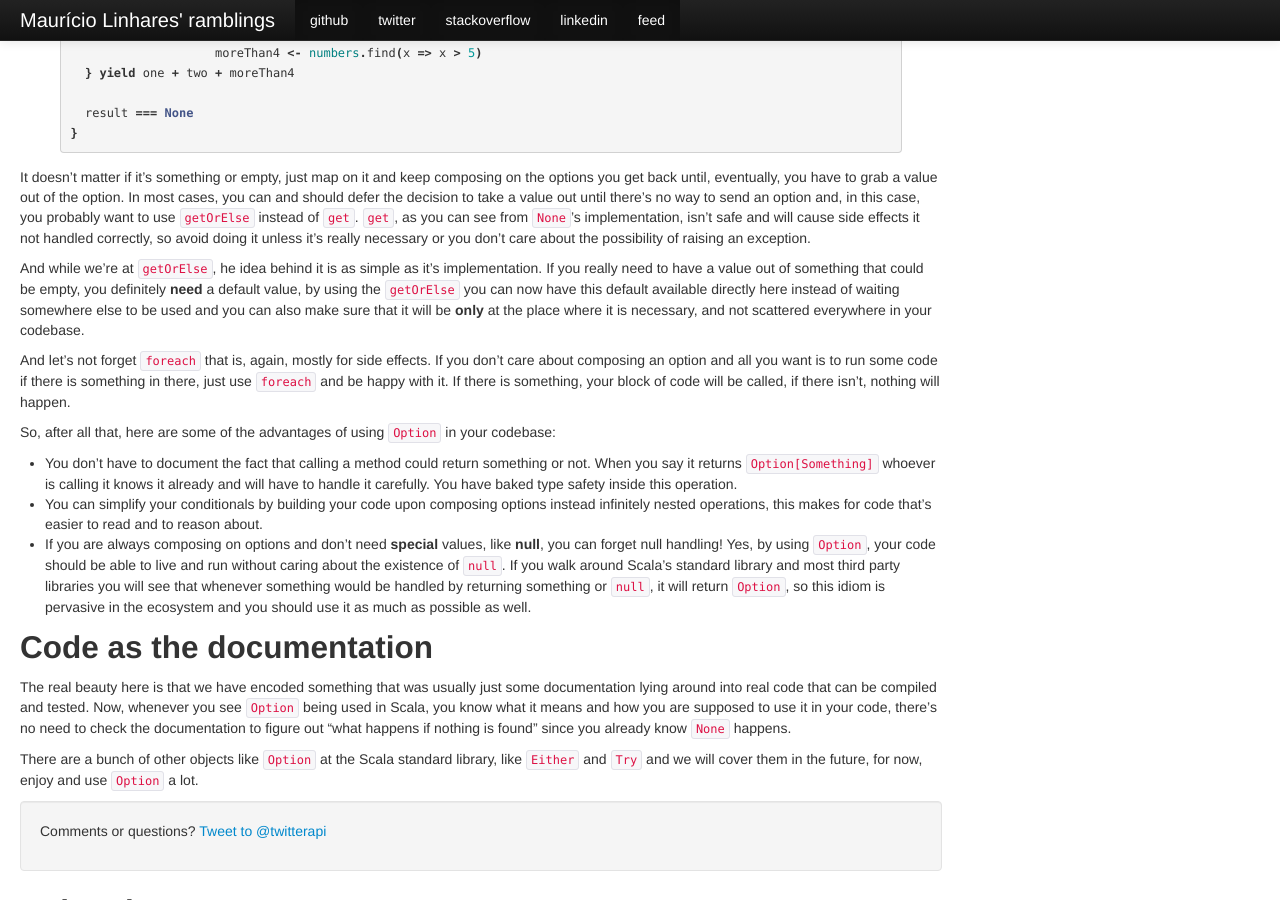
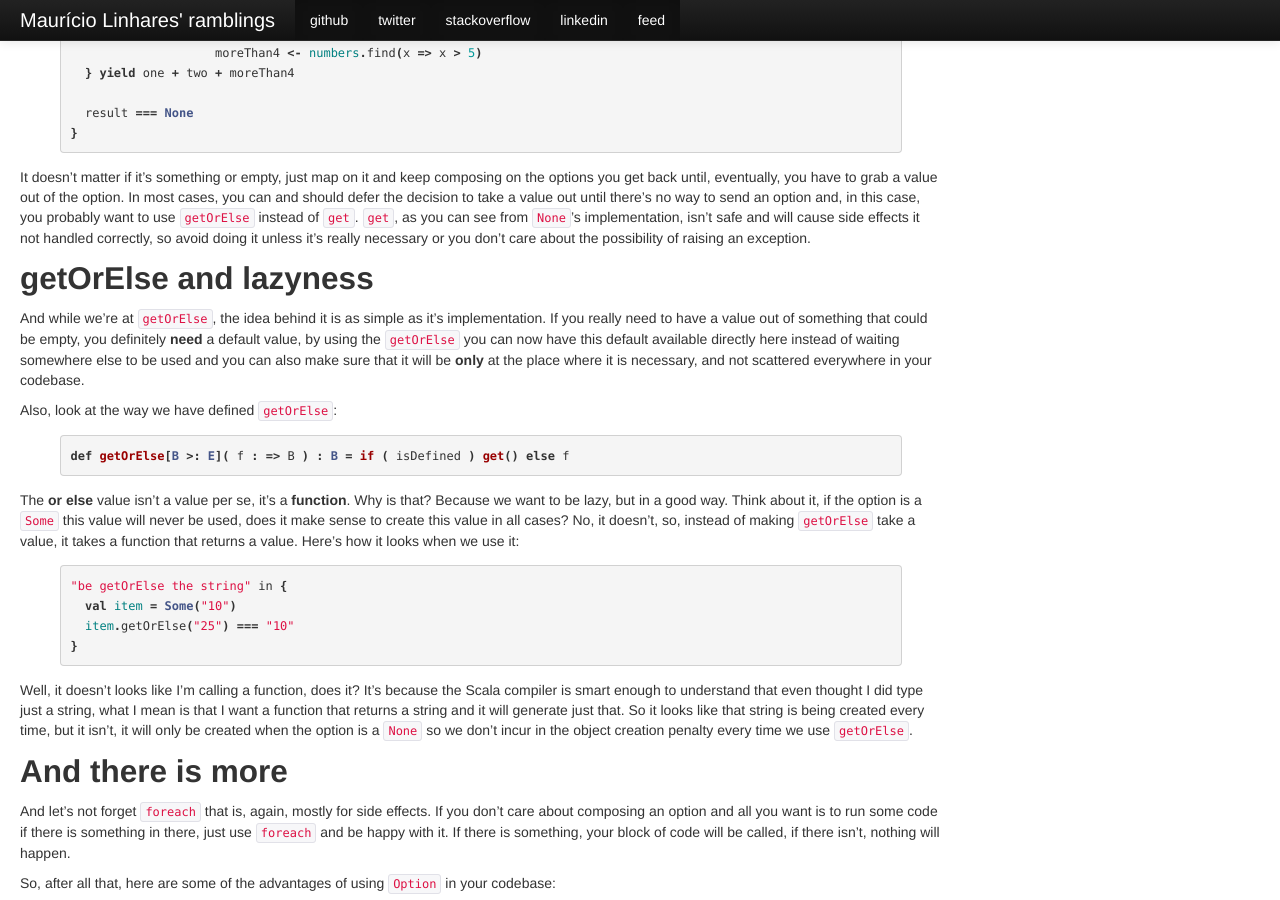
Before and after one commit to mauricio/mauricio.github.com, a Jekyll site: the page built from _posts/2013-12-25-learning-scala-by-building-scala-lists-part-3.md, in a window 1280 px wide and 900 px high, scrolled down 4619 px. Built offline with Jekyll 4.4.1, drawn with Linux system fonts in a browser that asks for light colours; Markdown is read by kramdown in place of the engine named in the settings; comment, search, counter and statistics services are not loaded.

Commit message:
Complementing getOrElse and lazyness

```diff
--- a/_posts/2013-12-25-learning-scala-by-building-scala-lists-part-3.md
+++ b/_posts/2013-12-25-learning-scala-by-building-scala-lists-part-3.md
@@ -121,7 +121,7 @@ sealed trait Option[+E] {
   def flatMap[R]( f : E => Option[R] ) : Option[R] = if ( isDefined ) f(this.get) else None
   def foreach[U]( f : (E) => U )
   def get() : E
-  def getOrElse[B >: E]( f : () => B ) : B = if ( isDefined ) get() else f()
+  def getOrElse[B >: E]( f : => B ) : B = if ( isDefined ) get() else f
 }
 
 case class Some[+E]( element : E ) extends Option[E] {
@@ -242,7 +242,28 @@ And as I mentioned above, if any of the parts becomes `None`, it all becomes `No
 
 It doesn't matter if it's something or empty, just map on it and keep composing on the options you get back until, eventually, you have to grab a value out of the option. In most cases, you can and should defer the decision to take a value out until there's no way to send an option and, in this case, you probably want to use `getOrElse` instead of `get`. `get`, as you can see from `None`'s implementation, isn't safe and will cause side effects it not handled correctly, so avoid doing it unless it's really necessary or you don't care about the possibility of raising an exception.
 
-And while we're at `getOrElse`, he idea behind it is as simple as it's implementation. If you really need to have a value out of something that could be empty, you definitely **need** a default value, by using the `getOrElse` you can now have this default available directly here instead of waiting somewhere else to be used and you can also make sure that it will be **only** at the place where it is necessary, and not scattered everywhere in your codebase.
+## getOrElse and lazyness
+
+And while we're at `getOrElse`, the idea behind it is as simple as it's implementation. If you really need to have a value out of something that could be empty, you definitely **need** a default value, by using the `getOrElse` you can now have this default available directly here instead of waiting somewhere else to be used and you can also make sure that it will be **only** at the place where it is necessary, and not scattered everywhere in your codebase.
+
+Also, look at the way we have defined `getOrElse`:
+
+{% highlight scala %}
+def getOrElse[B >: E]( f : => B ) : B = if ( isDefined ) get() else f
+{% endhighlight %}
+
+The **or else** value isn't a value per se, it's a **function**. Why is that? Because we want to be lazy, but in a good way. Think about it, if the option is a `Some` this value will never be used, does it make sense to create this value in all cases? No, it doesn't, so, instead of making `getOrElse` take a value, it takes a function that returns a value. Here's how it looks when we use it:
+
+{% highlight scala %}
+"be getOrElse the string" in {
+  val item = Some("10")
+  item.getOrElse("25") === "10"
+}
+{% endhighlight %}
+
+Well, it doesn't looks like I'm calling a function, does it? It's because the Scala compiler is smart enough to understand that even thought I did type just a string, what I mean is that I want a function that returns a string and it will generate just that. So it looks like that string is being created every time, but it isn't, it will only be created when the option is a `None` so we don't incur in the object creation penalty every time we use `getOrElse`.
+
+## And there is more
 
 And let's not forget `foreach` that is, again, mostly for side effects. If you don't care about composing an option and all you want is to run some code if there is something in there, just use `foreach` and be happy with it. If there is something, your block of code will be called, if there isn't, nothing will happen.
 
```
